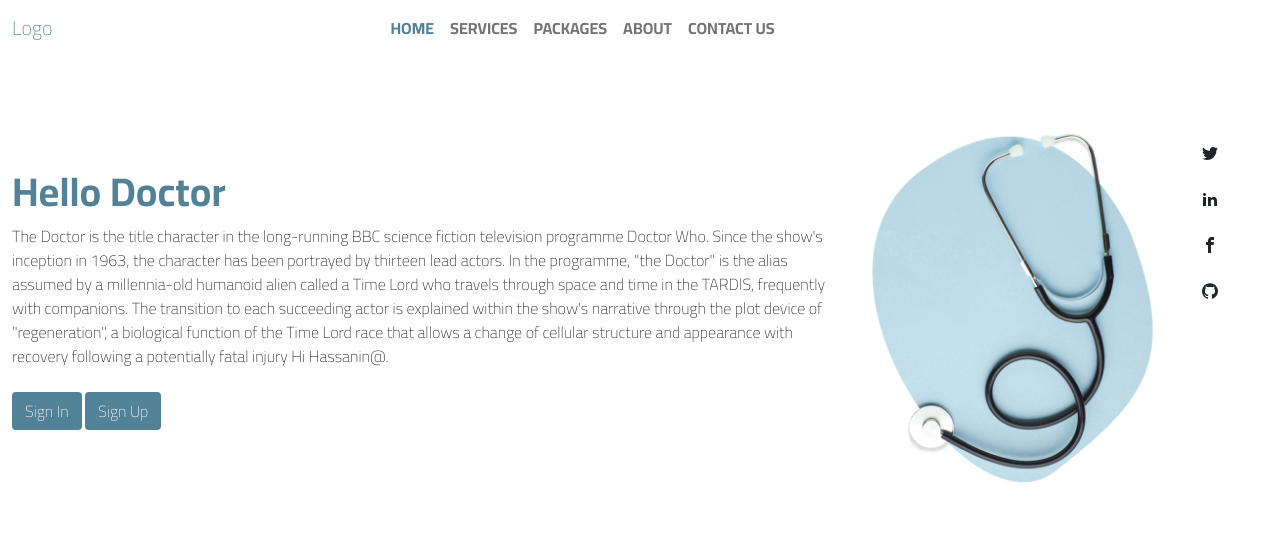
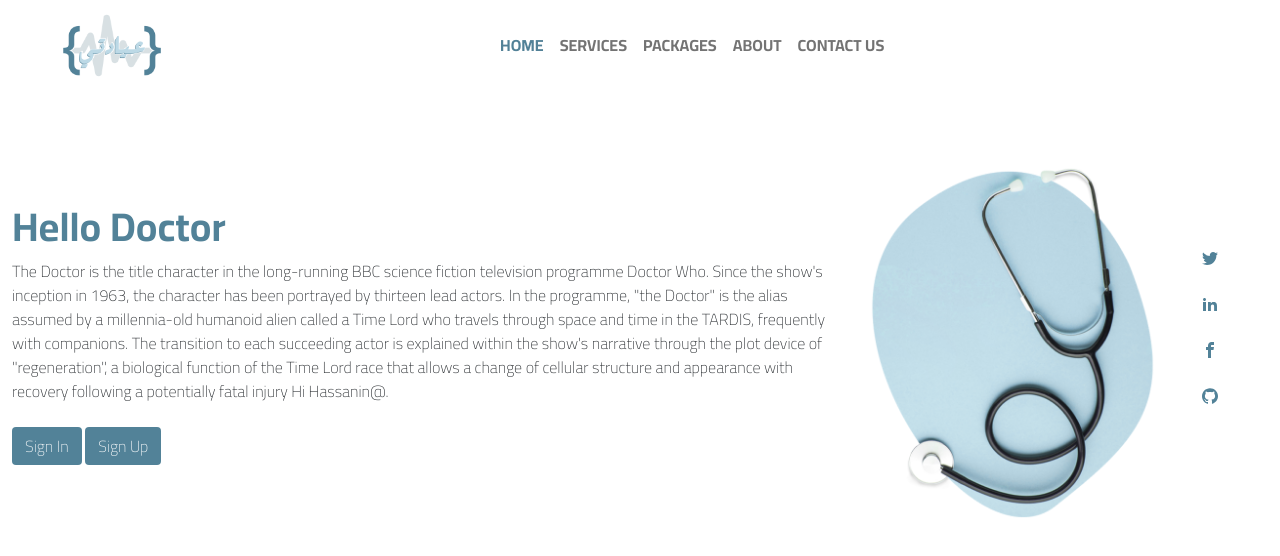
Before and after one commit to a-hassanein/Clinic-System, a React (Create React App) app: page / in a window 1280 px wide. Shown: the top 556 px of the page. Built offline with nearby package versions, Linux system fonts and the light colour scheme.

Commit message:
color icon

```diff
--- a/src/Components/NavBar.js
+++ b/src/Components/NavBar.js
@@ -7,16 +7,14 @@ import { Link } from "react-router-dom";
 //   BsGithub,
 //   BsLinkedin,
 // } from "react-icons/bs";
-import Home from "./header";
 
 const NavBar = () => {
   return (
     <>
       <nav className="navbar navbar-expand-lg navbar-light">
         <div className="container-fluid">
-          <Link className="navbar-brand" to="/" style={{ color: "#528197" }}>
-            {" "}
-            Logo{" "}
+          <Link className="navbar-brand" to="/">
+            <img src={require('../Images/logo.png')} alt="..logo" style={{width: "100%" , height:"100%" , maxWidth:"100px" , marginLeft:"50px"}} />
           </Link>
           <button
             className="navbar-toggler"
--- a/src/Components/header.js
+++ b/src/Components/header.js
@@ -30,14 +30,14 @@ const Home = () => {
         </div>
         </div>
     <div className="col-3"><img className="d-none d-lg-block" src={require('../Images/Home_img.png')} alt='...img' width={'100%'} /></div>
-    <div className='col-1'>
+    <div className='col-1' style={{marginTop:"70px"}}>
    <div className="d-none d-lg-block">
 
             <a
               href="https://twitter.com/?logout=1639488448834"
               className="btn btn-floating m-1"
             >
-              <i>
+              <i style={{color:"var(--first_color)"}}>
                 <ImTwitter />
               </i>
             </a>
@@ -45,7 +45,7 @@ const Home = () => {
               href="https://www.linkedin.com/feed/"
               className="btn  btn-floating m-1"
             >
-              <i>
+              <i style={{color:"var(--first_color)"}}>
                 <ImLinkedin2 />
               </i>
             </a>
@@ -53,7 +53,7 @@ const Home = () => {
               href="https://www.facebook.com/profile.php?id=100035313377270"
               className="btn  btn-floating m-1"
             >
-              <i>
+              <i style={{color:"var(--first_color)"}}>
                 <ImFacebook />
               </i>
             </a>
@@ -62,7 +62,7 @@ const Home = () => {
               href="https://github.com/Ahmedxd199/"
               className="btn btn-floating m-1"
             >
-              <i>
+              <i style={{color:"var(--first_color)"}}>
                 <ImGithub />
               </i>
             </a>
```
